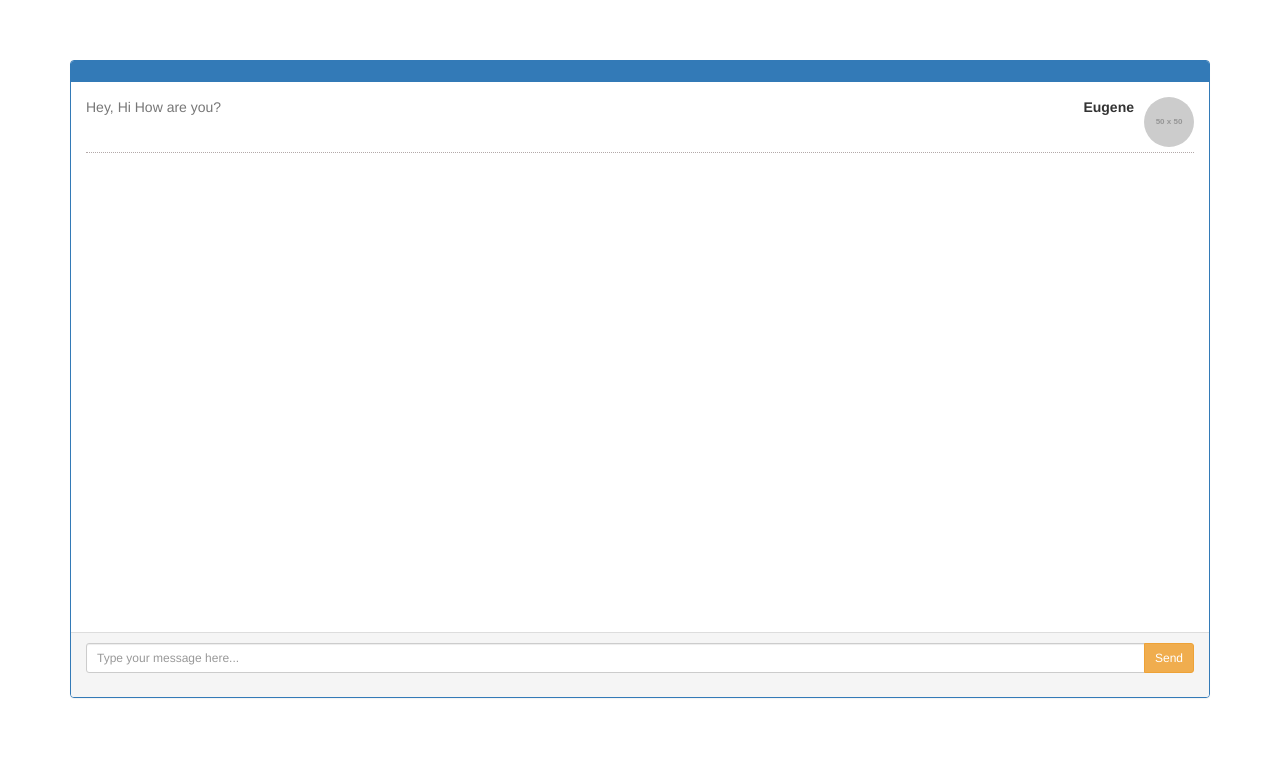
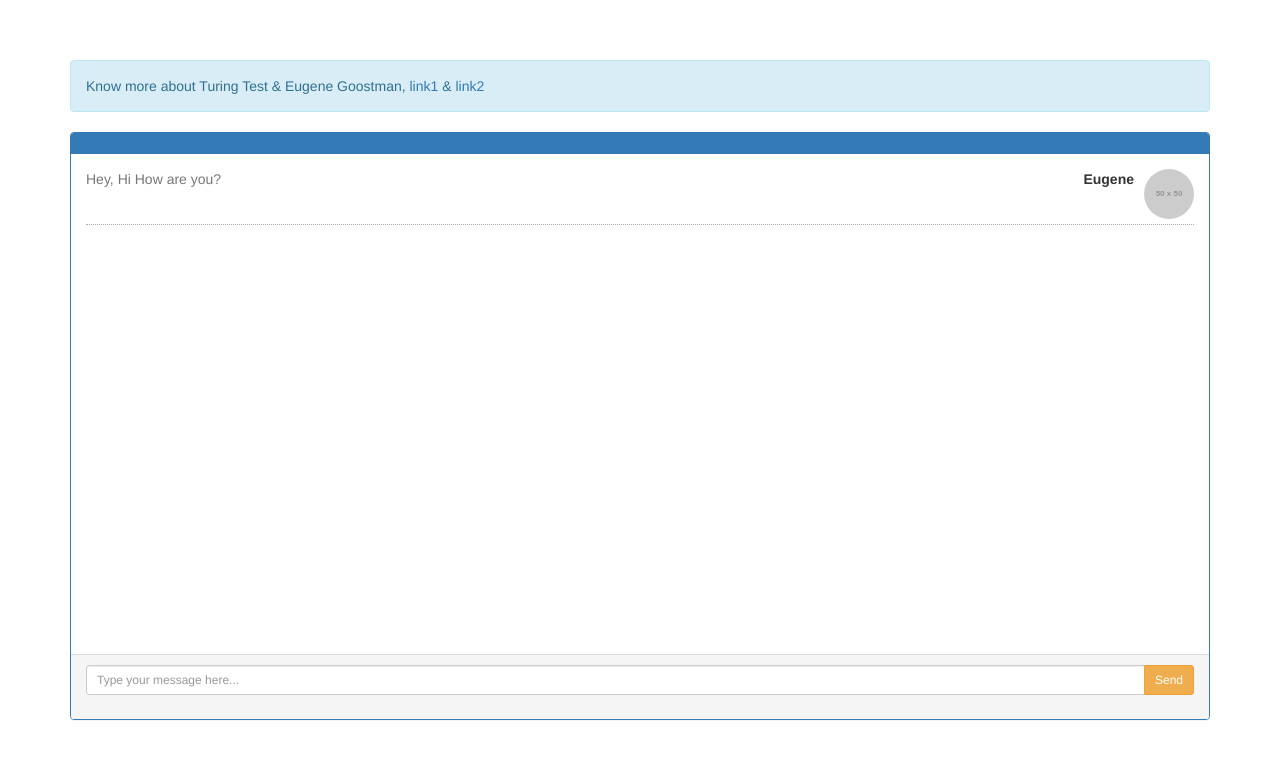
Before and after one commit to vivekchand/chat-with-eugene, a Django app: page / in a window 1280 px wide. Shown: the top 759 px of the page. Run offline with Django 3.2, Linux system fonts and the light colour scheme; grey boxes labelled with a size stand in for pictures from a placeholder-image service; some libraries are stand-ins or nearby versions.

Commit message:
added know more links

```diff
--- a/turingbot/templates/index.html
+++ b/turingbot/templates/index.html
@@ -40,7 +40,7 @@
     }
     .panel-body {
         overflow-y: scroll;
-        height: 550px;
+        height: 500px;
     }
     ::-webkit-scrollbar-track {
         -webkit-box-shadow: inset 0 0 6px rgba(0, 0, 0, 0.3);
@@ -60,8 +60,16 @@
 <br/>
 <br/>
 <div class="container">
+<div class="alert alert-info">
+    Know more about Turing Test & Eugene Goostman,
+    <a href="http://www.independent.co.uk/life-style/gadgets-and-tech/computer-becomes-first-to-pass-turing-test-in-artificial-intelligence-milestone-but-academics-warn-of-dangerous-future-9508370.html" target="_blank">link1</a> &
+    <a href="http://www.telegraph.co.uk/technology/news/10884839/Computer-passes-Turing-Test-for-the-first-time-after-convincing-users-it-is-human.html" target="_blank">link2</a>
+</div>
+
     <div class="row">
         <div class="col-md-12">
+
+
             <div class="panel panel-primary">
                 <div class="panel-heading">
                 </div>
```
